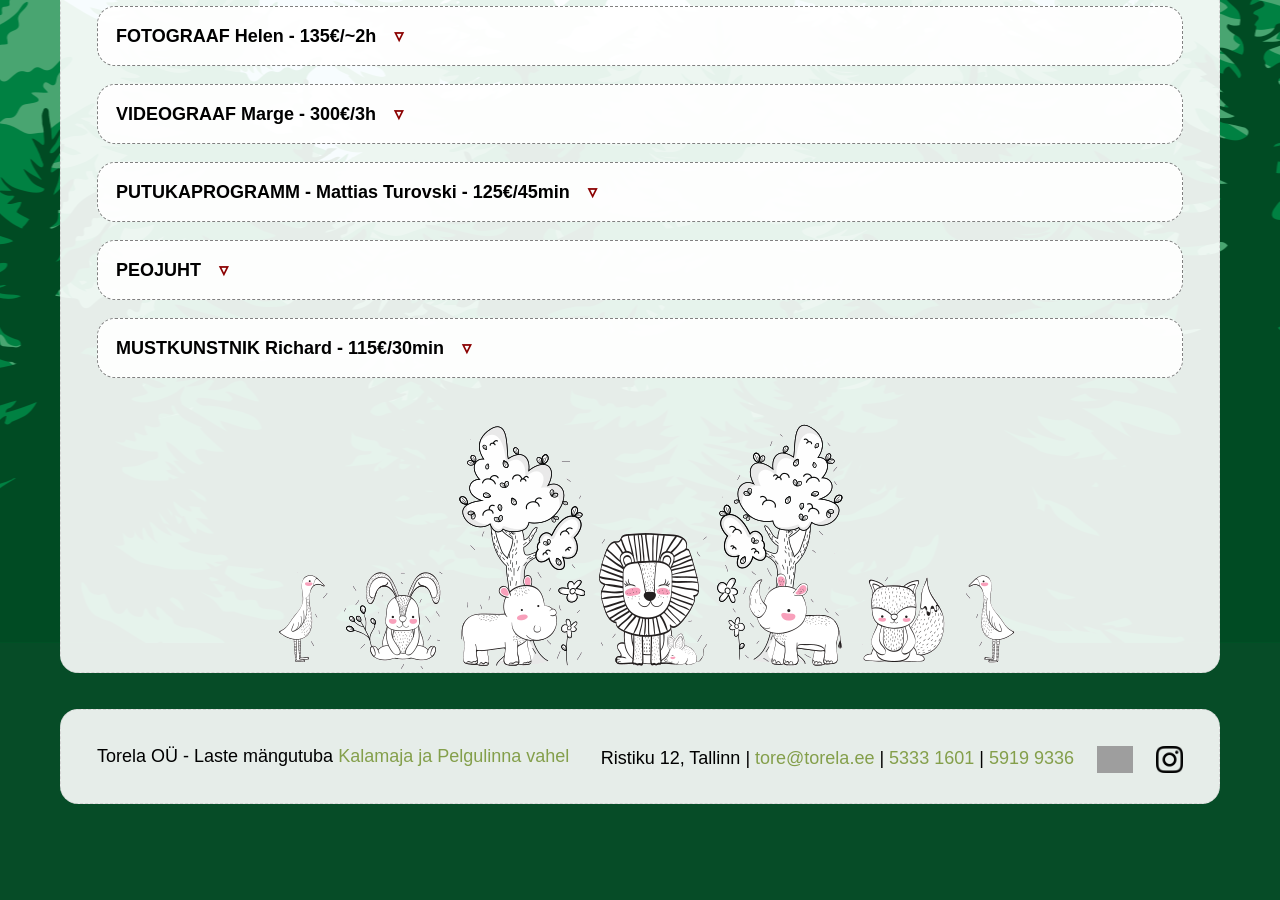
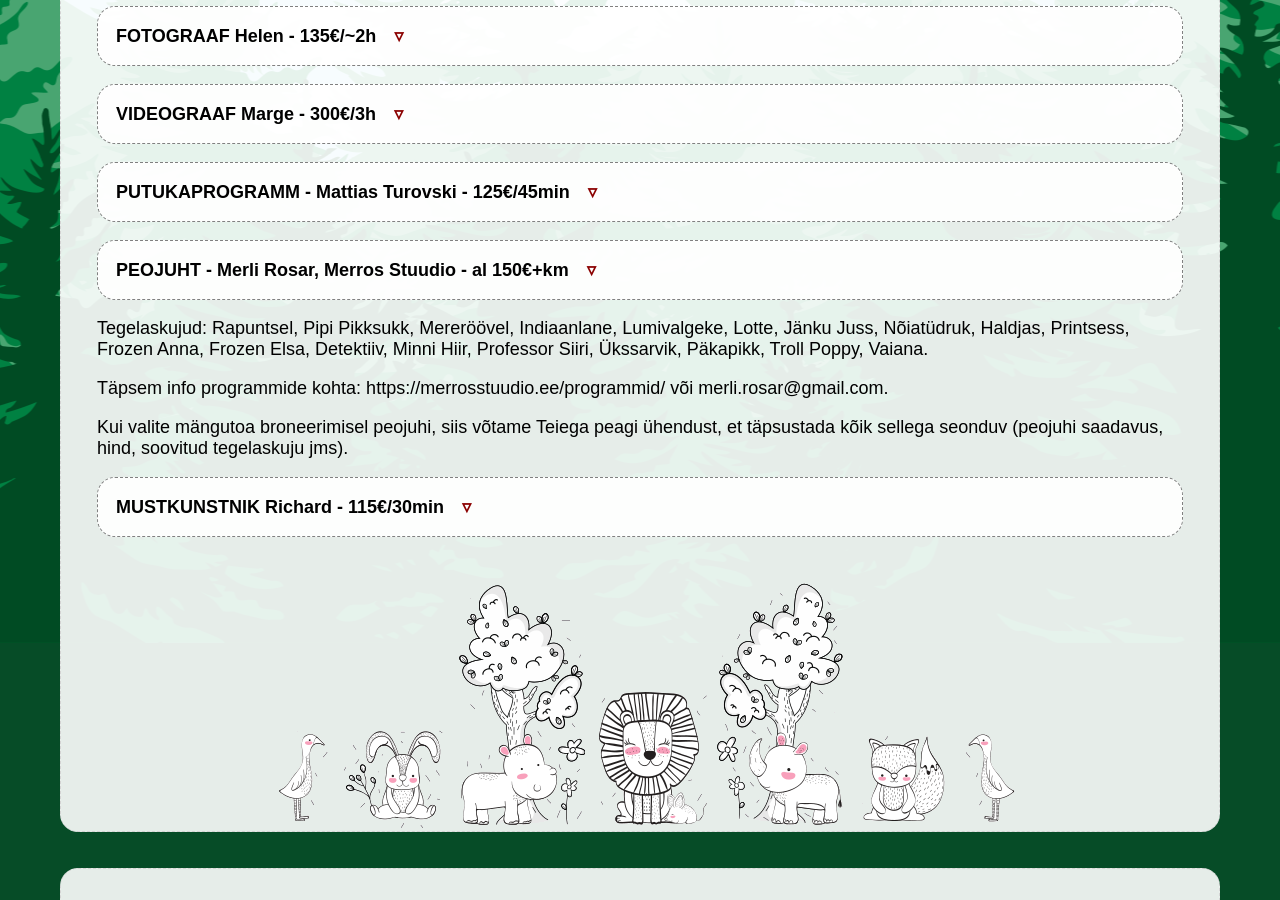
Before and after one commit to mypsik/torela, a Jekyll site: the page built from lisateenused/index.md, in a window 1280 px wide and 900 px high, scrolled down 822 px. Built offline with Jekyll 4.4.1, drawn with Linux system fonts in a browser that asks for light colours; before the commit the page ends 1680 px from its top, so only the background shows below that; grey boxes are pictures that could not be loaded.

Commit message:
Update index.md

```diff
--- a/lisateenused/index.md
+++ b/lisateenused/index.md
@@ -92,9 +92,15 @@ PUTUKAPROGRAMM - Mattias Turovski - 125€/45min
   Programm loob eeldused selgrootute loomadega iseseisvaks tutvumiseks, suhtlemiseks ja käsitlemiseks, märksõnadega austus ja   hool.
 
 
-PEOJUHT
+PEOJUHT - Merli Rosar, Merros Stuudio - al 150€+km
 
-: Lisainfo täienemisel
+: Peojuht Merli Rosar, Merros Stuudiost aitab teha sünnipäevad kordumatuks! Valikus on mitmed kostümeeritud tegelaskujud ja programmid pikkusega 1-1,5h.
+
+Tegelaskujud: Rapuntsel, Pipi Pikksukk, Mereröövel, Indiaanlane, Lumivalgeke, Lotte, Jänku Juss, Nõiatüdruk, Haldjas, Printsess, Frozen Anna, Frozen Elsa, Detektiiv, Minni Hiir, Professor Siiri, Ükssarvik, Päkapikk, Troll Poppy, Vaiana.
+
+Täpsem info programmide kohta: https://merrosstuudio.ee/programmid/ või merli.rosar@gmail.com.
+
+Kui valite mängutoa broneerimisel peojuhi, siis võtame Teiega peagi ühendust, et täpsustada kõik sellega seonduv (peojuhi saadavus, hind, soovitud tegelaskuju jms).
 
 
 MUSTKUNSTNIK Richard - 115€/30min
```
